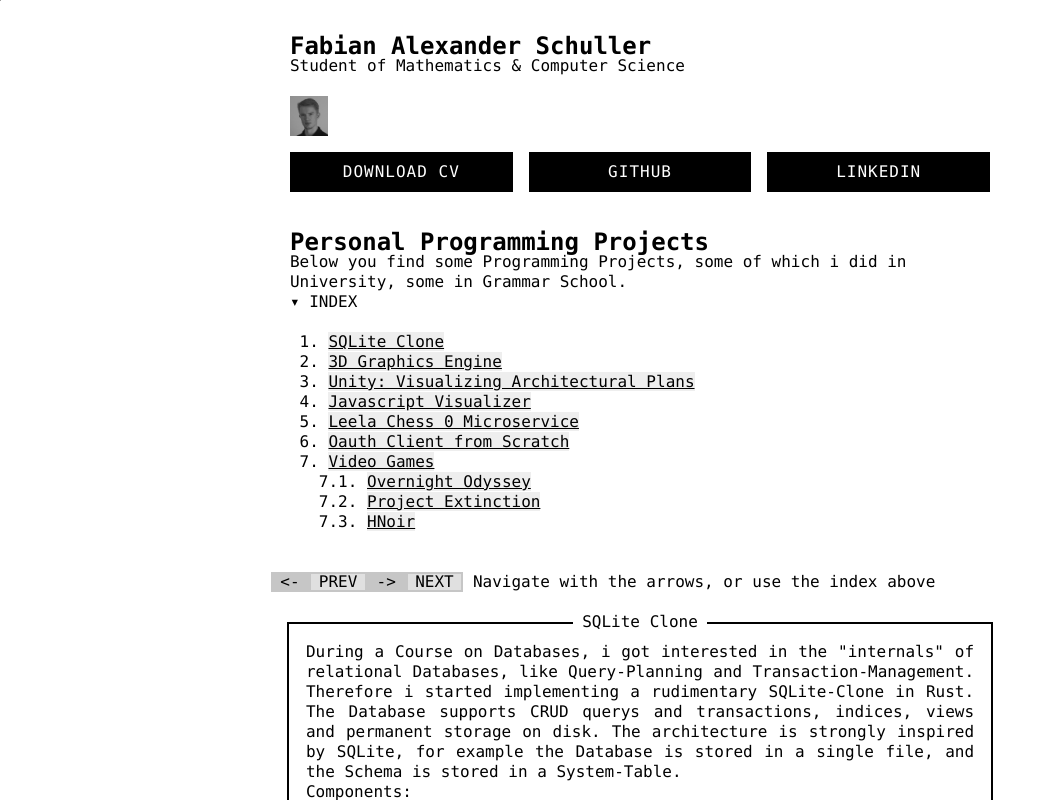
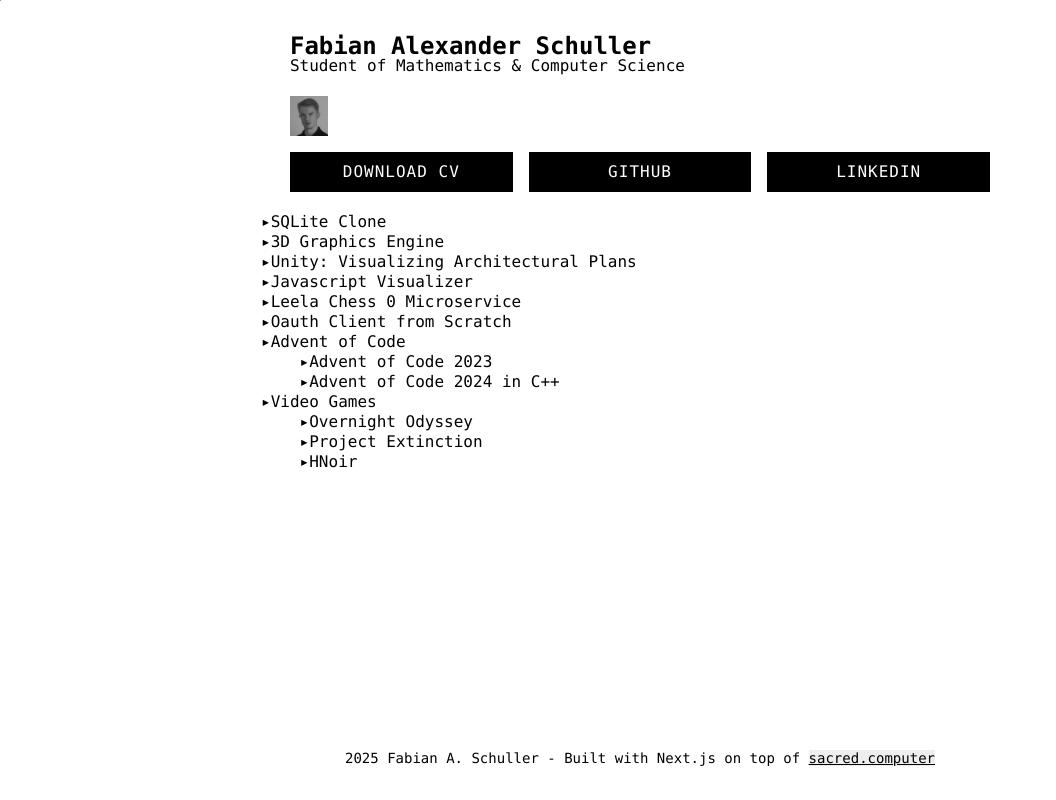
Before and after one commit to fabsch225/fabsch225.github.io, a Next.js app: page / in a window 1280 px wide. Shown: the top 800 px of the page, without its empty margins (0-1056 px from the left). Built offline with nearby package versions, Linux system fonts and the light colour scheme; a web font is replaced by a local one.

Commit message:
updated list

```diff
--- a/app/page.tsx
+++ b/app/page.tsx
@@ -17,8 +17,7 @@ import Row from '@components/Row';
 import Text from '@components/Text';
 import DefaultLayout from '@components/page/DefaultLayout';
 
-import Carousel, { CarouselHandle } from '@components/custom/Carousel';
-import { useEffect, useRef } from 'react';
+import { useEffect, useState, useRef } from 'react';
 import ButtonStack from '@root/components/custom/ButtonStack';
 import CodeBlock from '@root/components/CodeBlock';
 
@@ -54,38 +53,11 @@ const ProjectCard = ({ title, children, githubLink = null, demoLink = null } : a
 //Utilities.onHandleThemeChange('theme-dark')
 
 export default function Portfolio() {
-  const carouselRef = useRef<CarouselHandle>(null);
+  const [expandedProject, setExpandedProject] = useState<string | null>(null);
 
-  useEffect(() => {
-    const darkModeMediaQuery = window.matchMedia('(prefers-color-scheme: dark)');
-
-    if (darkModeMediaQuery.matches) {
-      Utilities.onHandleThemeChange('theme-dark');
-    } else {
-      Utilities.onHandleThemeChange('');
-    }
-    const themeChangeHandler = (e: MediaQueryListEvent) => {
-      Utilities.onHandleThemeChange(e.matches ? 'theme-dark' : '');
+  const handleIndexClick = (projectKey: string) => {
+    setExpandedProject((prev) => (prev === projectKey ? null : projectKey));
   };
-
-    darkModeMediaQuery.addEventListener('change', themeChangeHandler);
-    return () => {
-      darkModeMediaQuery.removeEventListener('change', themeChangeHandler);
-    };
-  }, []);
-
-  useEffect(() => {
-    const handleHashChange = () => {
-      const hash = window.location.hash.replace('#', '');
-      if (hash) {
-        carouselRef.current?.goto(hash);
-      }
-    };
-
-    handleHashChange();
-    window.addEventListener('hashchange', handleHashChange);
-    return () => window.removeEventListener('hashchange', handleHashChange);
-  }, []);
 
   return (
     <DefaultLayout previewPixelSRC="null">
@@ -112,84 +84,20 @@ export default function Portfolio() {
           </ButtonStack>
         </Row>
       </Grid>
-      <Grid>
-      <Row>
-      <h1>Personal Programming Projects</h1>
-      <p> Below you find some Programming Projects, some of which i did in University, some in Grammar School.
-      </p>
-      </Row>
-      <Accordion defaultValue={true} title="INDEX">
-          <br />
-            <ol>
-              <ListItem>
-                <a href="#rustsql">
-                SQLite Clone
-                </a>
-              </ListItem>
-              <ListItem>
-                <a href="#rust-3d">
-                 3D Graphics Engine
-                </a>
-              </ListItem>
-              <ListItem>
-                <a href="#unity-vr">
-                Unity: Visualizing Architectural Plans
-                </a>
-              </ListItem>
-              <ListItem>
-                <a href="#js-nsd">
-                Javascript Visualizer
-                </a>
-              </ListItem>
-              <ListItem>
-                <a href="#lc0-docker">
-                Leela Chess 0 Microservice
-                </a>
-              </ListItem>
-              <ListItem>
-                <a href="#oauth">
-                Oauth Client from Scratch
-                </a>
-              </ListItem>
-              <ListItem>
-                <a href="#video-games">
-                  Video Games
-                </a>
-              </ListItem>
-              <ol>
-                <ListItem>
-                  <a href="#video-games-ds2d">
-                    Overnight Odyssey
-                  </a>
-                </ListItem>
-                <ListItem>
-                  <a href="#video-games-doom">
-                    Project Extinction
-                  </a>
-                </ListItem>
-                <ListItem>
-                  <a href="#video-games-hnoir">
-                    HNoir
-                  </a>
-                </ListItem>
-              </ol>
-            </ol>
-          <br />
-        </Accordion>
-      </Grid>
-      <Carousel ref={carouselRef} >
+      <ul>
+
+          <Accordion title="SQLite Clone">
             <ProjectCard
               title="SQLite Clone"
               githubLink="https://github.com/fabsch225/rustql"
-          CarouselKey="rustsql"
             >
-          During a Course on Databases, i got interested in the "internals" of
+              During a Course on Databases, I got interested in the "internals" of
               relational Databases, like Query-Planning and
-          Transaction-Management. Therefore i started implementing a
-          rudimentary SQLite-Clone in Rust. The Database supports CRUD querys
+              Transaction-Management. Therefore I started implementing a
+              rudimentary SQLite-Clone in Rust. The Database supports CRUD queries
               and transactions, indices, views and permanent storage on disk. The architecture is strongly inspired by SQLite, for example
               the Database is stored in a single file, and the Schema is stored in a System-Table. <br/>
-          Components:
+              Architecture:
               <br/>
               <CodeBlock>
                   {`IO in/out
@@ -201,11 +109,14 @@ File on Disk`}
               <br/>
               The project is still in development and can be found on GitHub.
             </ProjectCard>
+          </Accordion>
+
+
+          <Accordion title="3D Graphics Engine">
             <ProjectCard
               title="3D Graphics Engine"
               githubLink="https://github.com/fabsch225/rust3d"
               demoLink="#"
-          CarouselKey="rust-3d"
             >
               This is a CPU-based Graphics Engine in memory-safe Rust. It supports
               both rasterization and raymarching. It is programmed in a modular
@@ -215,7 +126,11 @@ File on Disk`}
               compiled to WebAssembly and run in the browser. The project is still
               in development and can be found on GitHub.
             </ProjectCard>
+          </Accordion>
 
+
+
+          <Accordion title="Unity: Visualizing Architectural Plans">
             <ProjectCard
               title="Architecture in VR"
               CarouselKey="unity-vr"
@@ -232,7 +147,11 @@ File on Disk`}
               Concept for VR / External Interaction and was developed with fellow
               Students for Uni.
             </ProjectCard>
+          </Accordion>
 
+
+
+          <Accordion title="Javascript Visualizer">
             <ProjectCard
               title="Javascript Visualizer"
               demoLink="#"
@@ -244,7 +163,11 @@ File on Disk`}
               supported. The tool is best used for visualizing computer-science
               algorithms.
             </ProjectCard>
+          </Accordion>
 
+
+
+          <Accordion title="Leela Chess 0 Microservice">
             <ProjectCard
               title="LeelaDocker"
               githubLink="https://github.com/fabsch225/ldocker"
@@ -254,7 +177,11 @@ File on Disk`}
               exposes a Websocket to access the Chess-Engine using the Universal Chess Interface. A Loadbalancer is
               not included.
             </ProjectCard>
+          </Accordion>
 
+
+
+          <Accordion title="Oauth Client from Scratch">
             <ProjectCard
               title="Oauth Client"
               githubLink="https://github.com/fabsch225/OAuth-Client-in-GO"
@@ -264,12 +191,58 @@ File on Disk`}
               seminar presentation on the OAuth2.0 Protocol. There is an example setup using a local Authentik instance
               and a note-taking app, which uses the Oauth Client to authenticate users.
             </ProjectCard>
+          </Accordion>
+
+
+          <Accordion title="Advent of Code">
+            <ProjectCard
+              title="Advent of Code"
+              CarouselKey="aoc"
+            >
+              <p>
+                The <a href="https://adventofcode.com/">Advent of Code</a> is an annual event where participants solve programming puzzles.
+                So far, i have participated in the years 2023 and 2024.
+              </p>
+            </ProjectCard>
+          </Accordion>
+
+
+          <Accordion title="Advent of Code 2023" tabbed={true}>
+            <ProjectCard
+              title="Advent of Code 2023: Trying new Languages"
+              CarouselKey="aoc2023"
+            >
+              In 2023, i participated in the <a href="https://adventofcode.com/2023">Advent of Code</a> using a variety of programming languages.
+              The goal was to use a different language for each day, to learn new languages and paradigms.
+              This prooved too time consuming, and i only made it to Day 10.
+            </ProjectCard>
+          </Accordion>
+
+
+          <Accordion title="Advent of Code 2024 in C++" tabbed={true}>
+            <ProjectCard
+              title="Advent of Code 2024 C++"
+              githubLink="https://github.com/fabsch225/AOC24"
+              CarouselKey="aoc2024"
+            >
+              This is my solution to the <a href="https://adventofcode.com/2024">Advent of Code 2024</a> in C++.
+              The code is written in a functional style, using the STL and some custom algorithms.
+              In this semester i took a course on C++ in University. This prooved to be a valuable practise for the practical exam, which i passed with a perfect score.
+            </ProjectCard>
+          </Accordion>
+
+
+          <Accordion title="Video Games">
             <ProjectCard
               title="Video Games"
               CarouselKey="video-games"
             >
               Mainly in Secondary School, i developed some Video Games. Some of them are presented here.
             </ProjectCard>
+          </Accordion>
+
+
+          <Accordion title="Overnight Odyssey" tabbed={true}>
             <ProjectCard
               title="Overnight Odyssey"
               githubLink="https://github.com/fabsch225/ds2d"
@@ -281,8 +254,13 @@ File on Disk`}
               The Game can be finished in 3-4 hours (therefore the name), but is
               rather difficult. It runs on Windows, Linux and Mac, as well as in
               the browser.</p><br/>
+
               <iframe frameBorder="0" src="https://itch.io/embed/1429619" width="552" height="167"><a href="https://fabsch225.itch.io/overnight-odyssey">Overnight Odyssey by fabsch225</a></iframe>
             </ProjectCard>
+          </Accordion>
+
+
+          <Accordion title="Project Extinction" tabbed={true}>
             <ProjectCard
               title="Project Extinction"
               githubLink="https://github.com/fabsch225/Godot_Doom"
@@ -291,6 +269,10 @@ File on Disk`}
               This is a doom-clone, set in a zombie apocalypse. It can be finished
               in an hour.
             </ProjectCard>
+          </Accordion>
+
+
+          <Accordion title="HNoir" tabbed={true}>
             <ProjectCard
               title="HNoir"
               githubLink="https://github.com/fabsch225/HotlineNoir"
@@ -298,7 +280,9 @@ File on Disk`}
             >
               This is a Topdown-Shooter / Detective Game inspired by Hotline Miami.
             </ProjectCard>
-      </Carousel>
+          </Accordion>
+
+      </ul>
     </DefaultLayout>
   );
 }
--- a/components/Accordion.module.scss
+++ b/components/Accordion.module.scss
@@ -21,11 +21,11 @@
   cursor: pointer;
   transition: 200ms ease all;
   transition-property: padding;
-  padding-left: 0ch;
+  padding-left: 1ch;
 }
 
 .active {
   .content {
-    padding-left: 1ch;
+    padding-left: 2ch;
   }
 }
--- a/components/Accordion.tsx
+++ b/components/Accordion.tsx
@@ -11,9 +11,10 @@ interface AccordionProps {
   defaultValue?: boolean;
   title: string;
   children?: React.ReactNode;
+  tabbed?: boolean;
 }
 
-const Accordion: React.FC<AccordionProps> = ({ defaultValue = false, title, children }) => {
+const Accordion: React.FC<AccordionProps> = ({ defaultValue = false, title, children, tabbed = false }) => {
   const [show, setShow] = React.useState<boolean>(defaultValue);
   const accordionRef = React.useRef<HTMLDivElement | null>(null);
 
@@ -24,7 +25,7 @@ const Accordion: React.FC<AccordionProps> = ({ defaultValue = false, title, chil
   return (
     <>
       <Row ref={accordionRef} tabIndex={0} role="button" onClick={toggleShow} aria-expanded={show}>
-        <div className={Utilities.classNames(styles.flex, show ? styles.active : undefined)}>
+        <div style={{ paddingLeft: tabbed ? '4ch' : '0ch'}} className={Utilities.classNames(styles.flex, show ? styles.active : undefined)}>
           <span className={styles.icon}>{show ? '▾' : '▸'}</span>
           <span className={styles.content}>{title}</span>
         </div>
--- a/components/custom/Carousel.module.scss
+++ b/components/custom/Carousel.module.scss
@@ -42,3 +42,19 @@
     min-width: 100%;
     padding: 0 1rem;
   }
+
+  .pixelated .carouselTrack {
+    transition: none;
+    animation: pixelateInOut 0.5s;
+  }
+
+  @keyframes pixelateInOut {
+    0%, 100% {
+      filter: contrast(200%) brightness(50%) saturate(0%) blur(2px);
+      transform: scale(1.1);
+    }
+    50% {
+      filter: none;
+      transform: scale(1);
+    }
+  }
--- a/components/custom/Carousel.tsx
+++ b/components/custom/Carousel.tsx
@@ -10,6 +10,7 @@ export interface CarouselHandle {
 
 interface CarouselProps {
     children: ReactNode[];
+    pixelatedAnimation?: boolean;
 }
 
 interface CarouselChildProps {
@@ -17,7 +18,7 @@ interface CarouselChildProps {
     children: ReactNode;
 }
 
-const Carousel = forwardRef<CarouselHandle, CarouselProps>(({ children }, ref) => {
+const Carousel = forwardRef<CarouselHandle, CarouselProps>(({ children, pixelatedAnimation = false }, ref) => {
     const [currentIndex, setCurrentIndex] = useState(0);
     const [touchStart, setTouchStart] = useState(0);
 
@@ -58,13 +59,12 @@ const Carousel = forwardRef<CarouselHandle, CarouselProps>(({ children }, ref) =
         }
     };
 
+
     return (
         <div>
-        <ActionButton hotkey="<-" onClick={prev}>Prev</ActionButton>
-        <ActionButton hotkey="->" onClick={next}>Next</ActionButton>
-        <label>     Navigate with the arrows, or use the index above</label>
+
         <br/><br/>
-        <div className={styles.carouselContainer}>
+        <div className={`${styles.carouselContainer}`}>
             <div
                 className={styles.carouselTrack}
                 style={{ transform: `translateX(-${currentIndex * 100}%)` }}
```
Lines whose indentation alone changed are shown as unchanged.
